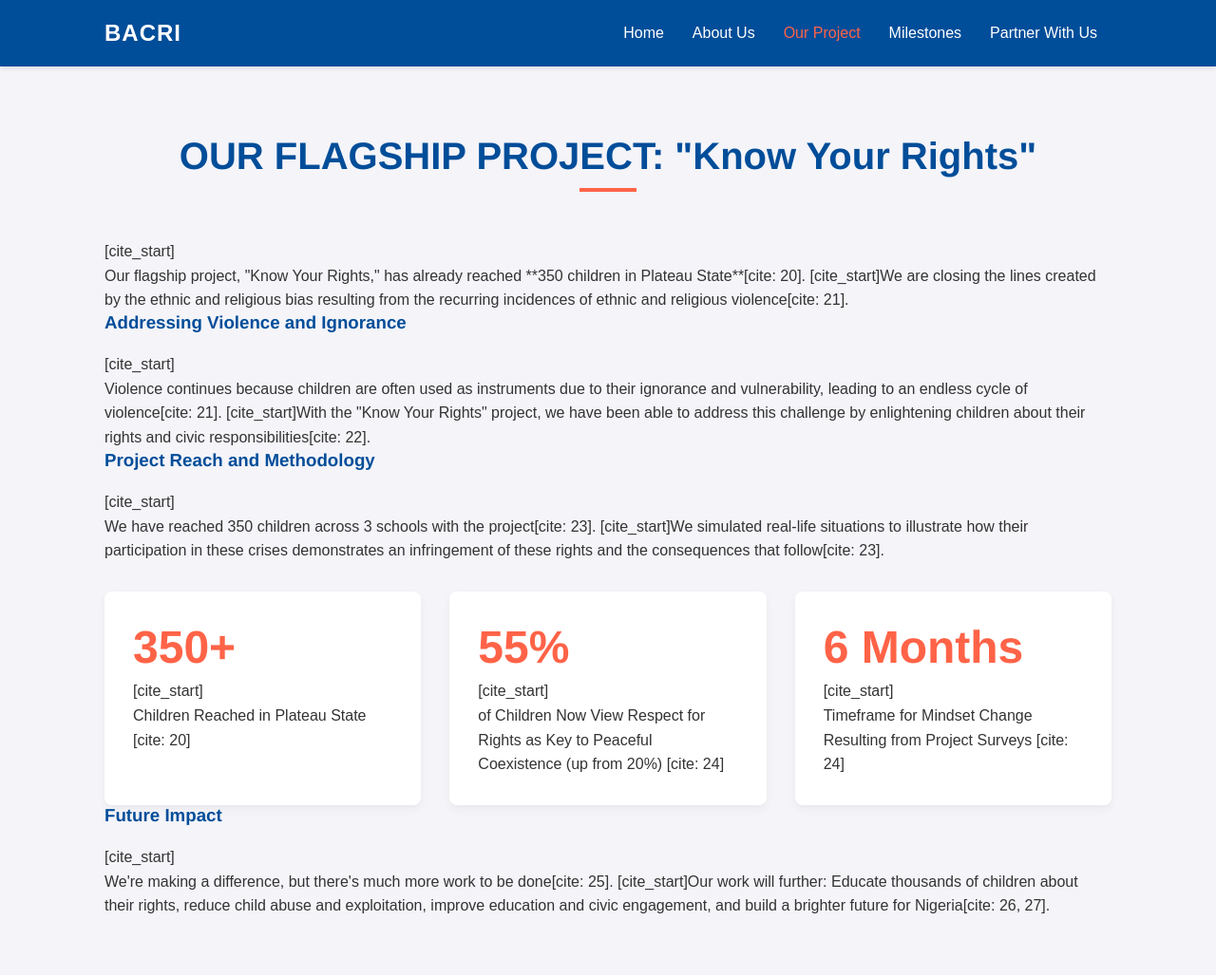
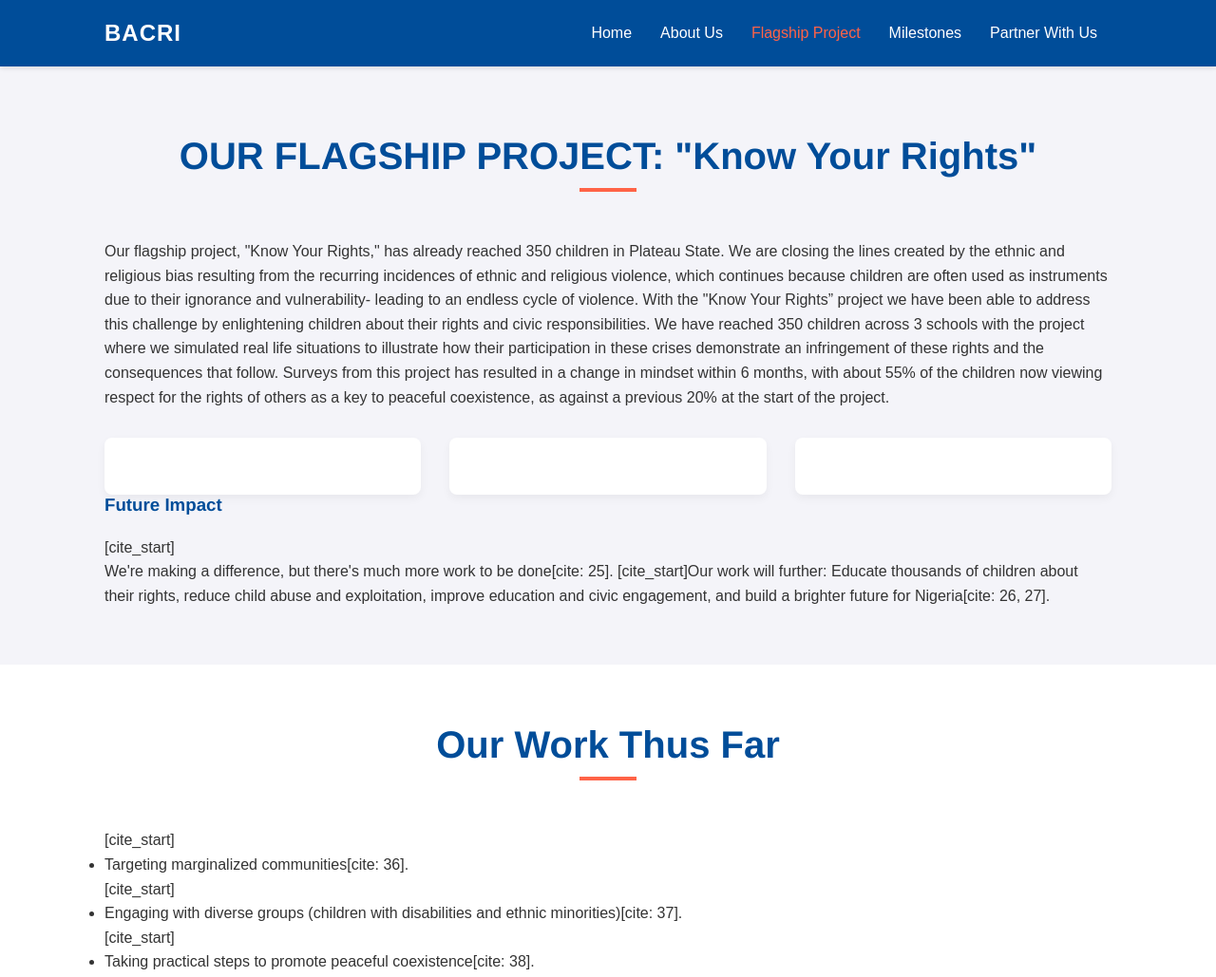
Before and after one commit to EmekaOkocha/Bacri, a plain HTML site: page project.html in a window 1280 px wide. Shown: the top 1029 px of the page at 95% size. Drawn offline with Linux system fonts and the light colour scheme.

Commit message:
Update project.html

```diff
--- a/project.html
+++ b/project.html
@@ -17,7 +17,7 @@
                 <ul>
                     <li><a href="index.html">Home</a></li>
                     <li><a href="about.html">About Us</a></li>
-                    <li><a href="project.html" class="active">Our Project</a></li>
+                    <li><a href="project.html" class="active">Flagship Project</a></li>
                     <li><a href="milestones.html">Milestones</a></li>
                     <li><a href="act_now.html">Partner With Us</a></li>
                 </ul>
@@ -29,26 +29,20 @@
         <section id="flagship-project">
             <div class="container">
                 <h2>OUR FLAGSHIP PROJECT: "Know Your Rights"</h2>
-                [cite_start]<p>Our flagship project, "Know Your Rights," has already reached **350 children in Plateau State**[cite: 20]. [cite_start]We are closing the lines created by the ethnic and religious bias resulting from the recurring incidences of ethnic and religious violence[cite: 21].</p>
-
-                <h3>Addressing Violence and Ignorance</h3>
-                [cite_start]<p>Violence continues because children are often used as instruments due to their ignorance and vulnerability, leading to an endless cycle of violence[cite: 21]. [cite_start]With the "Know Your Rights" project, we have been able to address this challenge by enlightening children about their rights and civic responsibilities[cite: 22].</p>
-
-                <h3>Project Reach and Methodology</h3>
-                [cite_start]<p>We have reached 350 children across 3 schools with the project[cite: 23]. [cite_start]We simulated real-life situations to illustrate how their participation in these crises demonstrates an infringement of these rights and the consequences that follow[cite: 23].</p>
-
+               <p>Our flagship project, "Know Your Rights," has already reached 350 children in Plateau State. We are closing the lines created by the ethnic and religious bias resulting
+                   from the recurring incidences of ethnic and religious violence, which continues because children are often used as instruments due to their ignorance
+                   and vulnerability- leading to an endless cycle of violence. With the "Know Your Rights” project we have been able to address this challenge by enlightening
+                   children about their rights and civic responsibilities. We have reached 350 children across 3 schools with the project where we simulated real life situations
+                   to illustrate how their participation in these crises demonstrate an infringement of these rights and the consequences that follow.
+                   Surveys from this project has resulted in a change in mindset within 6 months, with about 55% of the children now viewing respect for the rights of
+                   others as a key to peaceful coexistence, as against a previous 20% at the start of the project.</p>
                 <div class="data-stats">
                     <div class="stat-item">
-                        <h3>350+</h3>
-                        [cite_start]<p>Children Reached in Plateau State [cite: 20]</p>
+
                     </div>
-                    <div class="stat-item">
-                        <h3>55%</h3>
-                        [cite_start]<p>of Children Now View Respect for Rights as Key to Peaceful Coexistence (up from 20%) [cite: 24]</p>
+                    <div class="stat-item"></p>
                     </div>
-                    <div class="stat-item">
-                        <h3>6 Months</h3>
-                        [cite_start]<p>Timeframe for Mindset Change Resulting from Project Surveys [cite: 24]</p>
+                    <div class="stat-item"></p>
                     </div>
                 </div>
 
```
